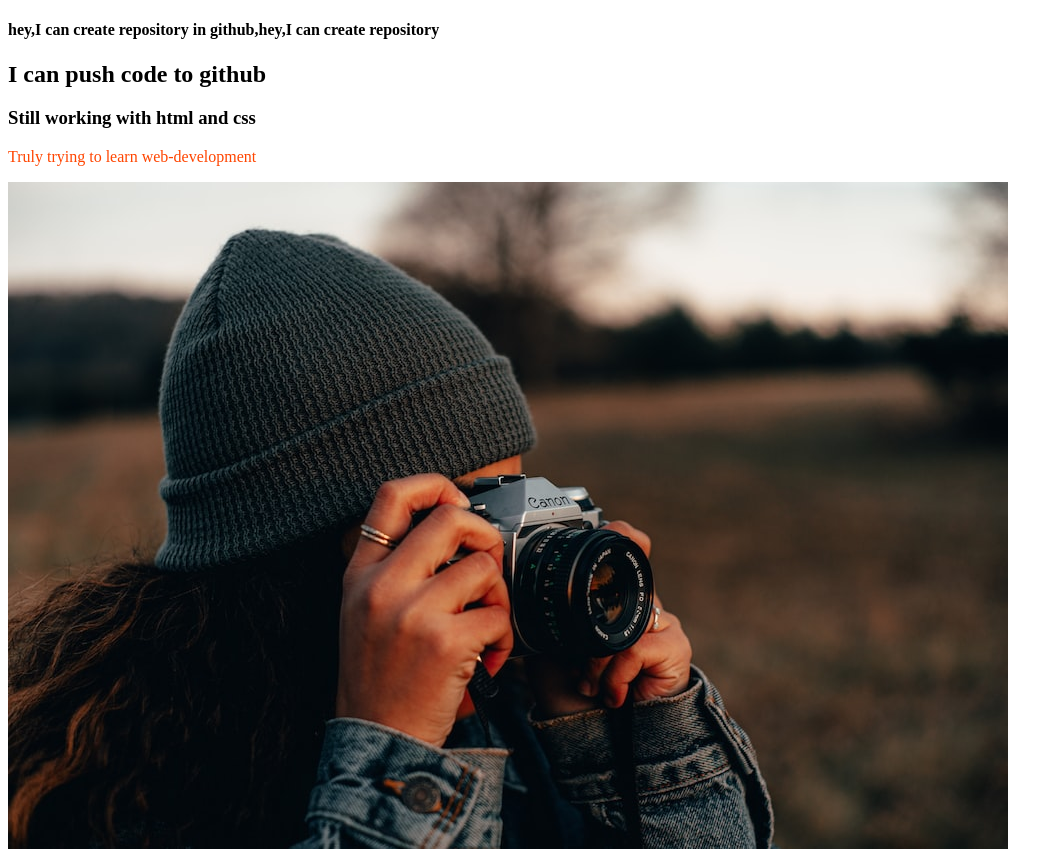
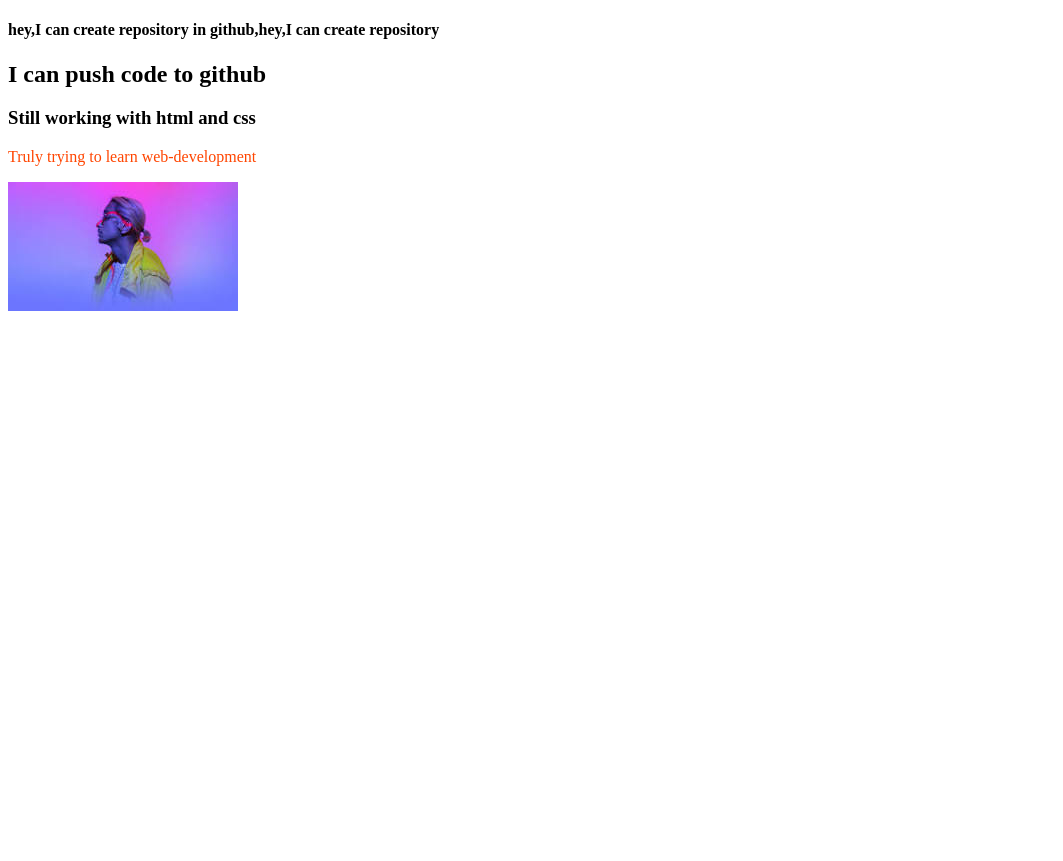
Before and after one commit to NisratZahan/my-third-repo, a plain HTML site: page index.html in a window 1280 px wide. Shown: the whole page, without its empty margins (0-1063 px from the left). After the commit the page ends 800 px from the top, so only its background shows below. Drawn offline with Linux system fonts and the light colour scheme.

Commit message:
added man image

```diff
--- a/index.html
+++ b/index.html
@@ -12,6 +12,6 @@
     <h2>I can push code to github</h2>
     <h3>Still working with html and css</h3>
     <p>Truly trying to learn web-development</p>
-    <img src="cameragirl.jpg" alt="">
+    <img src="man.jpg" alt="">
 </body>
 </html>
```
Also changed, not shown: man.jpg (added).
